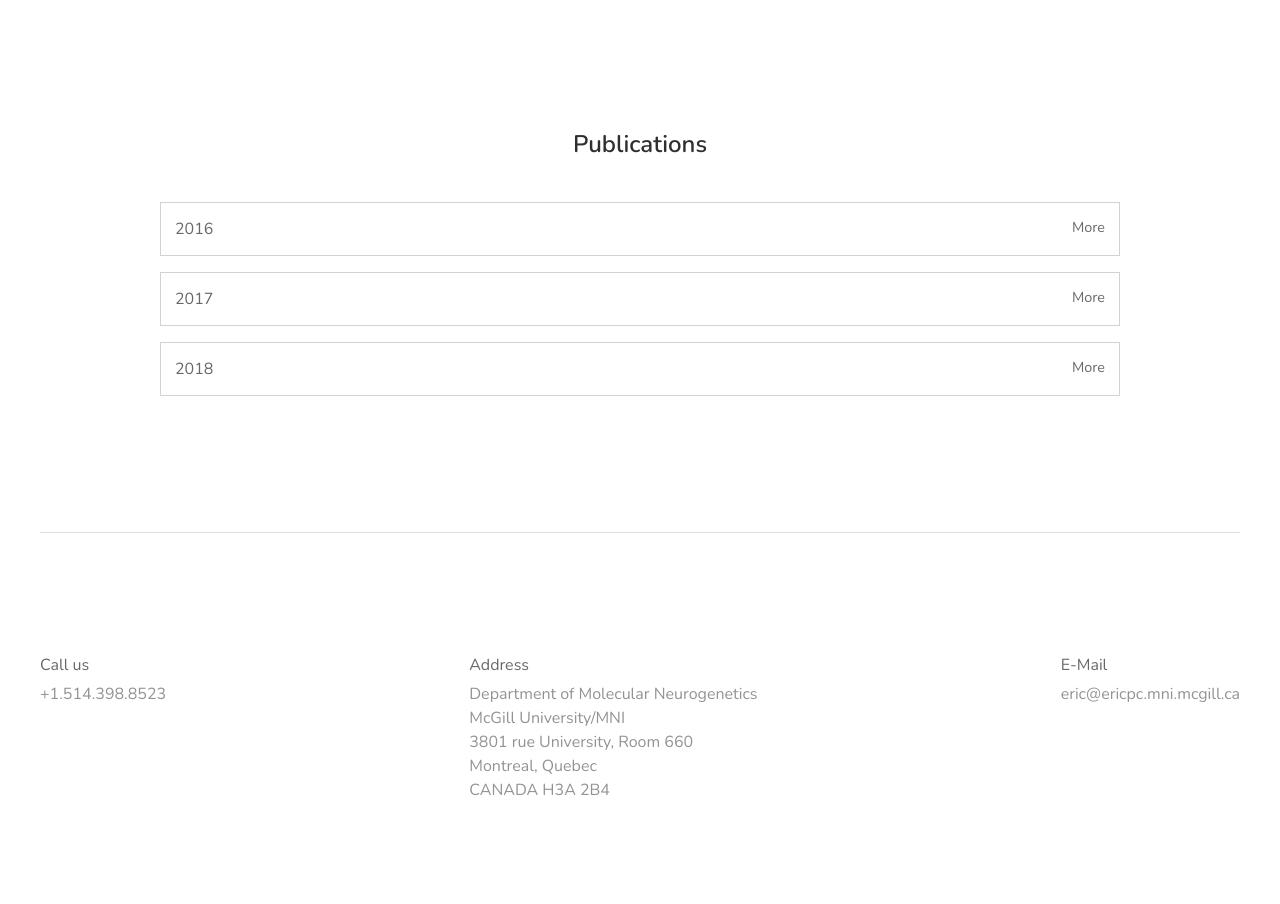
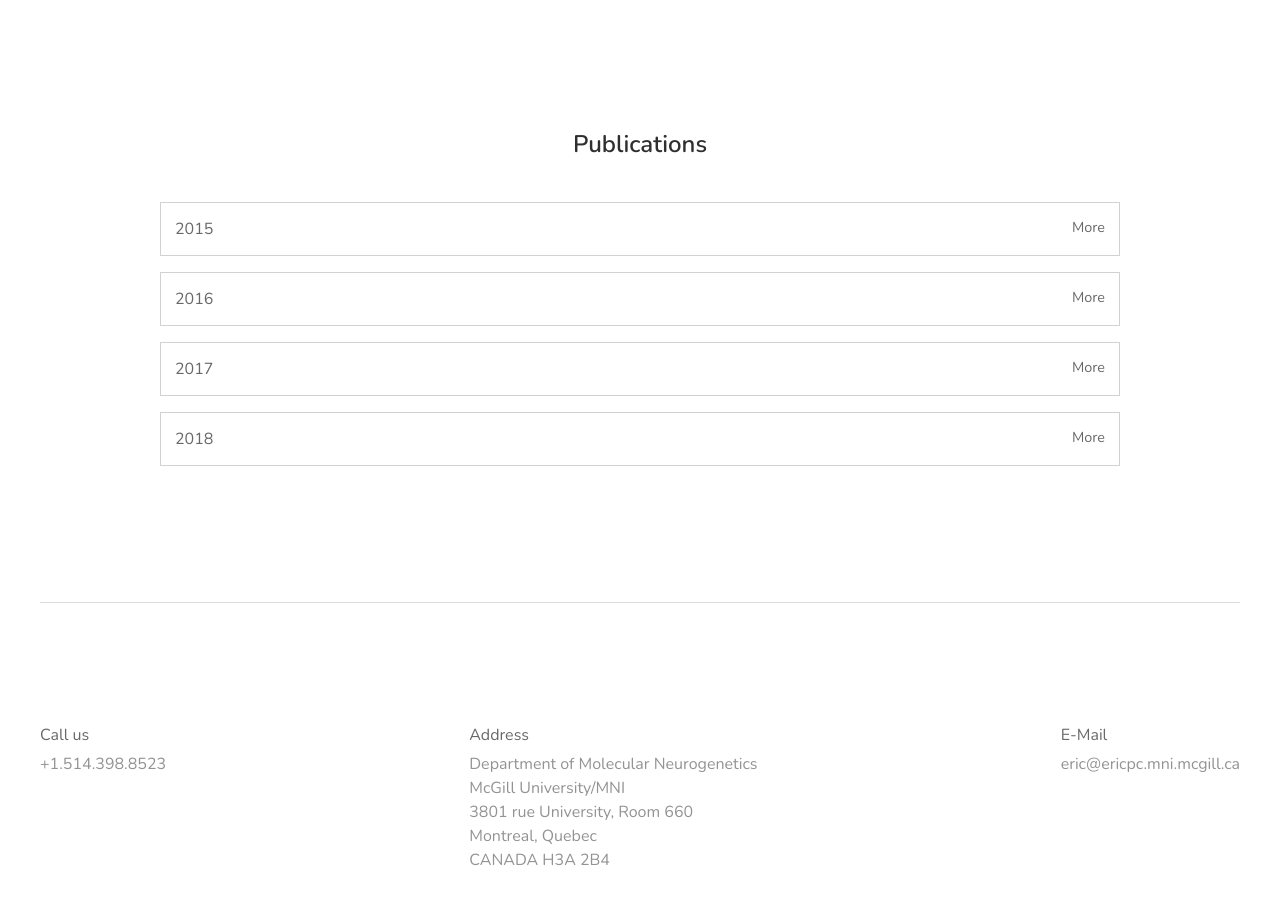
Before and after one commit to aroget/lab_site, a Gatsby site: page / in a window 1280 px wide. Shown: the part 4540-5444 px from the top of the page. Built offline with nearby package versions, Linux system fonts and the light colour scheme; Gatsby itself is replaced by a stand-in of ours.

```diff
--- a/gatsby-config.js
+++ b/gatsby-config.js
@@ -4,6 +4,7 @@
   },
   plugins: [
     'gatsby-plugin-react-helmet',
+    'gatsby-plugin-styled-components',
     {
       resolve: `gatsby-source-filesystem`,
       options: {
--- a/package.json
+++ b/package.json
@@ -4,12 +4,14 @@
   "version": "1.0.0",
   "author": "Kyle Mathews <mathews.kyle@gmail.com>",
   "dependencies": {
+    "babel-plugin-styled-components": "1.8.0",
     "gatsby": "^2.0.19",
     "gatsby-image": "^2.0.15",
     "gatsby-plugin-manifest": "^2.0.5",
     "gatsby-plugin-offline": "^2.0.5",
     "gatsby-plugin-react-helmet": "^3.0.0",
     "gatsby-plugin-sharp": "^2.0.7",
+    "gatsby-plugin-styled-components": "3.0.0",
     "gatsby-source-filesystem": "^2.0.4",
     "gatsby-transformer-sharp": "^2.1.4",
     "normalize.css": "8.0.0",
@@ -28,6 +30,7 @@
     "build": "gatsby build",
     "develop": "gatsby develop",
     "format": "prettier --write \"src/**/*.js\"",
+    "publish": "npm run build && cd ./public && surge",
     "test": "echo \"Error: no test specified\" && exit 1"
   },
   "devDependencies": {
--- a/src/components/layout.js
+++ b/src/components/layout.js
@@ -4,7 +4,6 @@
 import { StaticQuery, graphql } from 'gatsby'
 
 import 'normalize.css'
-// import 'typebase.css'
 import './layout.css'
 
 import Header from './header'
--- a/src/components/publications.js
+++ b/src/components/publications.js
@@ -98,18 +98,156 @@
 
 const data = {
   2018: [
-    { id: 1, title: 'Publication 1', journal: 'Journal', authors: 'Authors' },
-    { id: 2, title: 'Publication 2', journal: 'Journal', authors: 'Authors' },
-    { id: 3, title: 'Publication 3', journal: 'Journal', authors: 'Authors' },
+    {
+      id: 1,
+      title:
+        'RNA modification landscape of the human mitochondrial tRNALys regulates protein synthesis.',
+      journal: 'Journal',
+      authors:
+        'Richter U, Evans ME, Clark WC, Marttinen P, Shoubridge EA, Suomalainen A, Wredenberg A, Wedell A, Pan T, Battersby BJ.',
+    },
+    {
+      id: 2,
+      title:
+        'LONP1 Is Required for Maturation of a Subset of Mitochondrial Proteins, and Its Loss Elicits an Integrated Stress Response.',
+      journal: 'Journal',
+      authors: 'Zurita Rendón O, Shoubridge EA.',
+    },
   ],
   2017: [
-    { id: 1, title: 'Publication 1', journal: 'Journal', authors: 'Authors' },
-    { id: 2, title: 'Publication 2', journal: 'Journal', authors: 'Authors' },
-    { id: 3, title: 'Publication 3', journal: 'Journal', authors: 'Authors' },
-    { id: 4, title: 'Publication 3', journal: 'Journal', authors: 'Authors' },
-    { id: 5, title: 'Publication 3', journal: 'Journal', authors: 'Authors' },
+    {
+      id: 1,
+      title:
+        'Loss of CHCHD10-CHCHD2 complexes required for respiration underlies the pathogenicity of a CHCHD10 mutation in ALS.',
+      journal: 'Journal',
+      authors:
+        'Straub IR, Janer A, Weraarpachai W, Zinman L, Robertson J, Rogaeva E, Shoubridge EA.',
+    },
+    {
+      id: 2,
+      title:
+        'Mitochondrial Replacement Therapy: The Road to the Clinic in Canada.',
+      journal: 'Journal',
+      authors:
+        'Knoppers BM, Leader A, Hume S, Shoubridge EA, Isasi R, Noohi F, Ogbogu U, Ravitsky V, Kleiderman E',
+    },
+    {
+      id: 3,
+      title:
+        'Loss of hepatic LRPPRC alters mitochondrial bioenergetics, regulation of permeability transition and trans-membrane ROS diffusion.',
+      journal: 'Journal',
+      authors:
+        'Cuillerier A, Honarmand S, Cadete VJJ, Ruiz M, Forest A, Deschênes S, Beauchamp C; LSFC Consortium, Charron G, Rioux JD, Des Rosiers C, Shoubridge EA, Burelle Y',
+    },
+    {
+      id: 4,
+      title:
+        'Identification and functional characterization of a novel MTFMT mutation associated with selective vulnerability of the visual pathway and a mild neurological phenotype.',
+      journal: 'Journal',
+      authors:
+        'La Piana R, Weraarpachai W, Ospina LH, Tetreault M, Majewski J; Care4Rare Canada Consortium, Bruce Pike G, Decarie JC, Tampieri D, Brais B, Shoubridge EA.',
+    },
+    {
+      id: 5,
+      title:
+        'A pseudouridine synthase module is essential for mitochondrial protein synthesis and cell viability.',
+      journal: 'Journal',
+      authors:
+        'Antonicka H, Choquet K, Lin ZY, Gingras AC, Kleinman CL, Shoubridge EA.',
+    },
   ],
   2016: [
-    { id: 1, title: 'Publication 1', journal: 'Journal', authors: 'Authors' },
+    {
+      id: 1,
+      title: "Biomedicine: Replacing the cell's power plants.",
+      journal: 'Journal',
+      authors: 'Shoubridge EA.',
+    },
+    {
+      id: 2,
+      title:
+        'SLC25A46 is required for mitochondrial lipid homeostasis and cristae maintenance and is responsible for Leigh syndrome.',
+      journal: 'Journal',
+      authors:
+        'Janer A, Prudent J, Paupe V, Fahiminiya S, Majewski J, Sgarioto N, Des Rosiers C, Forest A, Lin ZY, Gingras AC, Mitchell G, McBride HM, Shoubridge EA.',
+    },
+    {
+      id: 3,
+      title:
+        'Inborn Error of Cobalamin Metabolism Associated with the Intracellular Accumulation of Transcobalamin-Bound Cobalamin and Mutations in ZNF143, Which Codes for a Transcriptional Activator.',
+      journal: 'Journal',
+      authors:
+        'Pupavac M, Watkins D, Petrella F, Fahiminiya S, Janer A, Cheung W, Gingras AC, Pastinen T, Muenzer J, Majewski J, Shoubridge EA, Rosenblatt DS.',
+    },
+    {
+      id: 4,
+      title:
+        'A Mutation in the Flavin Adenine Dinucleotide-Dependent Oxidoreductase FOXRED1 Results in Cell-Type-Specific Assembly Defects in Oxidative Phosphorylation Complexes I and II.',
+      journal: 'Journal',
+      authors: 'Zurita Rendón O, Antonicka H, Horvath R, Shoubridge EA.',
+    },
+    {
+      id: 5,
+      title: 'MITOCHONDRIA. Mitochondrial disease therapy from thin air?',
+      journal: 'Journal',
+      authors: 'Shoubridge EA.',
+    },
+    {
+      id: 6,
+      title:
+        'Autosomal recessive cerebellar ataxia caused by a homozygous mutation in PMPCA.',
+      journal: 'Journal',
+      authors:
+        'Choquet K, Zurita-Rendón O, La Piana R, Yang S, Dicaire MJ; Care4Rare Consortium, Boycott KM, Majewski J, Shoubridge EA, Brais B, Tétreault M.',
+    },
+  ],
+  2015: [
+    {
+      id: 1,
+      title:
+        'A Metabolic Signature of Mitochondrial Dysfunction Revealed through a Monogenic Form of Leigh Syndrome',
+      journal: 'Journal',
+      authors:
+        'Thompson Legault J, Strittmatter L, Tardif J, Sharma R, Tremblay-Vaillancourt V, Aubut C, Boucher G, Clish CB, Cyr D, Daneault C, Waters PJ; LSFC Consortium, Vachon L, Morin C, Laprise C, Rioux JD, Mootha VK, Des Rosiers C.',
+    },
+    {
+      id: 2,
+      title:
+        'Whole-exome sequencing identifies novel ECHS1 mutations in Leigh syndrome.',
+      journal: 'Journal',
+      authors:
+        'Tetreault M, Fahiminiya S, Antonicka H, Mitchell GA, Geraghty MT, Lines M, Boycott KM, Shoubridge EA, Mitchell JJ; Care4Rare Canada Consortium, Michaud JL, Majewski J.',
+    },
+    {
+      id: 3,
+      title:
+        'An N-terminal formyl methionine on COX 1 is required for the assembly of cytochrome c oxidase.',
+      journal: 'Journal',
+      authors:
+        'Hinttala R, Sasarman F, Nishimura T, Antonicka H, Brunel-Guitton C, Schwartzentruber J, Fahiminiya S, Majewski J, Faubert D, Ostergaard E, Smeitink JA, Shoubridge EA.',
+    },
+    {
+      id: 4,
+      title:
+        'Mitochondrial RNA Granules Are Centers for Posttranscriptional RNA Processing and Ribosome Biogenesis.',
+      journal: 'Journal',
+      authors: 'Antonicka H, Shoubridge EA.',
+    },
+    {
+      id: 5,
+      title:
+        'The 3 addition of CCA to mitochondrial tRNASer(AGY) is specifically impaired in patients with mutations in the tRNA nucleotidyl transferase TRNT1.',
+      journal: 'Journal',
+      authors:
+        'Sasarman F, Thiffault I, Weraarpachai W, Salomon S, Maftei C, Gauthier J, Ellazam B, Webb N, Antonicka H, Janer A, Brunel-Guitton C, Elpeleg O, Mitchell G, Shoubridge EA.',
+    },
+    {
+      id: 6,
+      title:
+        'RMND1 deficiency associated with neonatal lactic acidosis, infantile onset renal failure, deafness, and multiorgan involvement.',
+      journal: 'Journal',
+      authors:
+        'Janer A, van Karnebeek CD, Sasarman F, Antonicka H, Al Ghamdi M, Shyr C, Dunbar M, Stockler-Ispiroglu S, Ross CJ, Vallance H, Dionne J, Wasserman WW, Shoubridge EA.',
+    },
   ],
 }
--- a/src/components/staff.js
+++ b/src/components/staff.js
@@ -65,7 +65,7 @@
 `
 const StaffList = styled.div`
   display: flex;
-  flex-flow: row wrap
+  flex-flow: row wrap;
   justify-content: center;
 `
 
```
Also changed, not shown: src/components/icons.js (+25 -8 lines), 1 other file.
